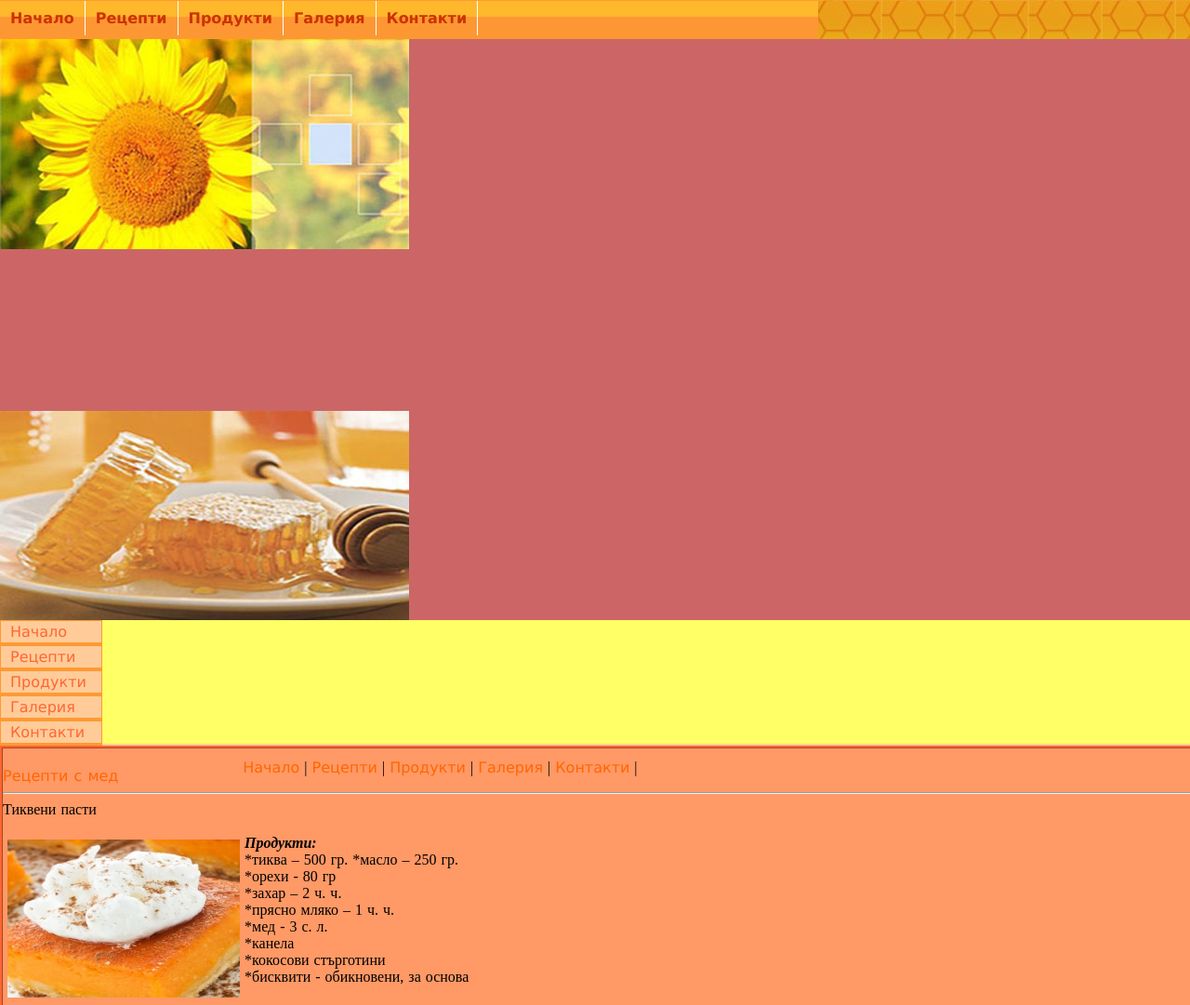
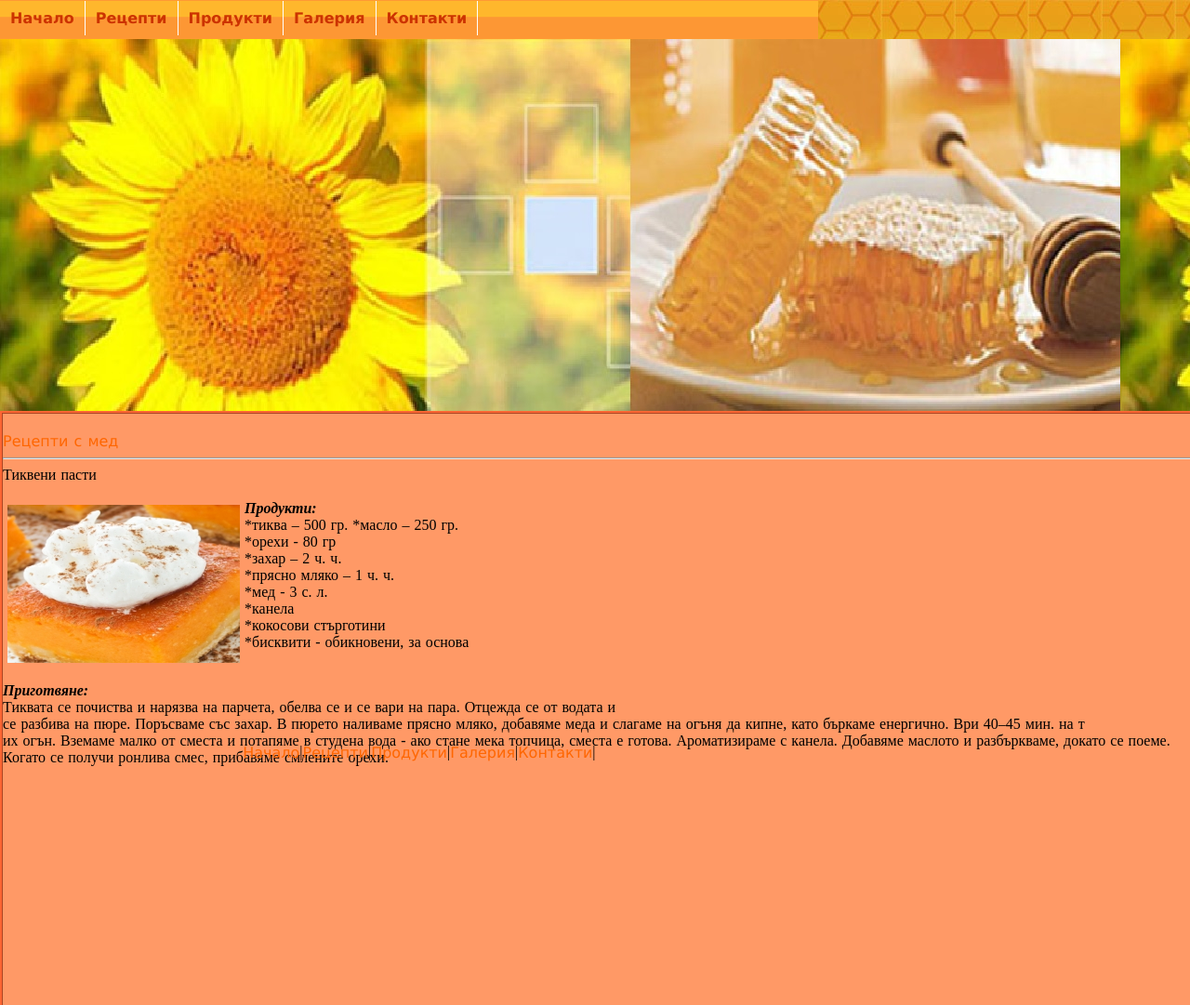
Before and after one commit to Silvi887/SaitProjectSilviyan, a plain HTML site: page tikvenipasti.html in a window 1280 px wide. Shown: the top 1081 px of the page at 93% size. Drawn offline with Linux system fonts and the light colour scheme.

Commit message:
Recepti1

```diff
--- a/CSS_1/MainCSS.css
+++ b/CSS_1/MainCSS.css
@@ -81,6 +81,7 @@
         }
     .innerfooter{
             display: flex;
+            flex-direction: row;
 
         }
     .left-pannel-index{
--- a/tikvenipasti.html
+++ b/tikvenipasti.html
@@ -9,10 +9,23 @@
 	<meta name="Copyright" content=" ">
 	<meta http-equiv="Content-Type" content="text/html; charset=UTF-8">
 	<meta name="viewport" content="width=device-width, initial-scale=1.0">
+	<meta name="viewport" content="width=device-width, initial-scale=1.0">
 	<link href="CSS_1/MainCSS.css"   rel="stylesheet" type="text/css">
 	<link href="CSS_1/menuta_7.css"  rel="stylesheet" type="text/css">
 	<link href="Tikvenipasti/menuta_72.css" rel="stylesheet" type="text/css">
+	<style type="text/css">
 
+		.logo{
+				background-image: url(./images/Picheader1.jpg);
+				position:relative;
+			  }
+
+		@media only screen and (max-width:600px) {
+			.logo{
+				background-image: url(./slyn4o.jpg);
+			  }
+		}
+	</style>
 </head>
 
 <body>
@@ -33,19 +46,8 @@
 
 	  <div class="mid_wrap">
          <div class="left-pannel-index">
-			<div class="logo"><img src="slyn4o.jpg" alt="" /></a></div>
-			<div class="logo_1"><img src="recepti2.jpg" alt="" /></a></div>
+			<div class="logo"></div>
        </div>
-		 <div class="mid_left">
-
-		 <ul class="leftmenu">
-			<li><a href="index.html">Начало</a><li>
-			<li><a href="recepti.html">Рецепти</a><li>
-			<li><a href="page2.html">Продукти</a><li>
-			<li><a href="page3.html">Галерия</a><li>
-			<li><a href="page4.html">Контакти</a><li>
-		 </ul>
-		 </div>
 	<div class= "shadow1">
 	<div class= "mid_right">
 
@@ -93,8 +95,8 @@ src="Tikvenipasti/tikveni-pasti2.jpg" alt="пилешко" width="250" height="1
 	</div><!-- wrap1 ends -->
 
 	<div class= "footer">
-		<div class="innerfooter">
-    <p><a href="index.html">Начало</a> |
+	<div class="innerfooter">
+    <a href="index.html">Начало</a> |
 
 	<a href="recepti.html">Рецепти</a> |
 
@@ -103,7 +105,7 @@ src="Tikvenipasti/tikveni-pasti2.jpg" alt="пилешко" width="250" height="1
 	<a href="page3.html">Галерия</a> |
 
 	<a href="page4.html">Контакти</a> |
-</p></div>
+</div>
 
 	</div>
 	</div><!-- ends id_page -->
```
Also changed, not shown: index.html (+0 -1 lines), medenki.html (+17 -15 lines), pile6ko.html (+14 -14 lines), plodovasalata.html (+17 -23 lines).
